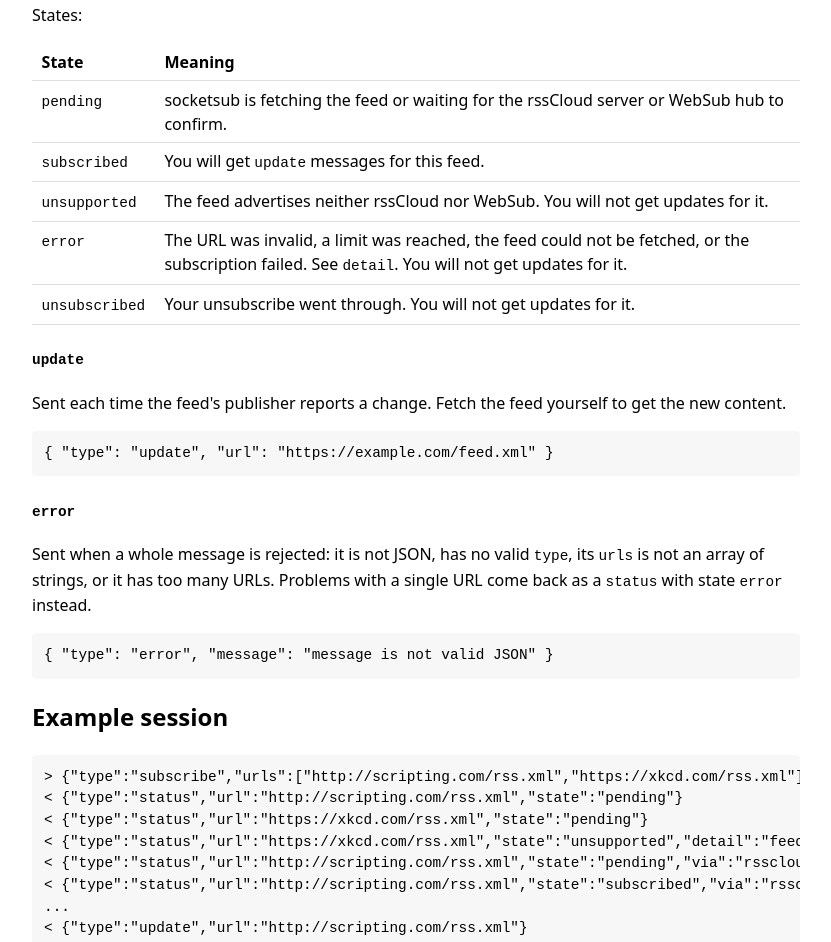
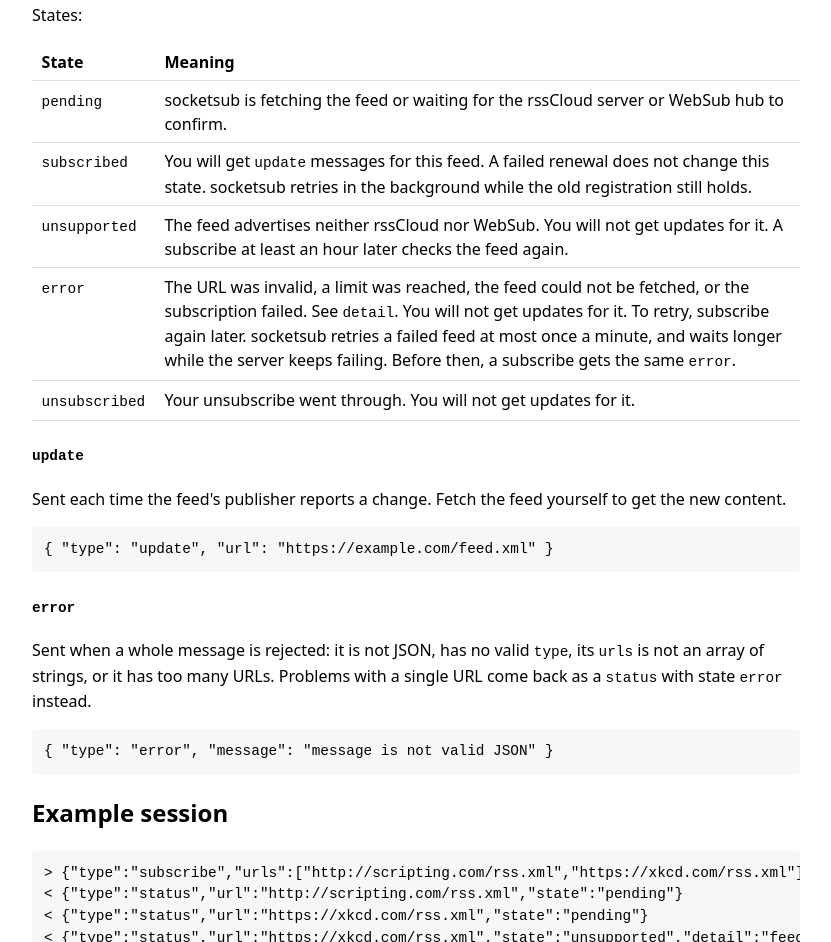
Before and after one commit to rsscloud/socketsub, a website: page public/docs.html in a window 1280 px wide. Shown: the part 1670-2612 px from the top of the page, without its empty margins (224-1055 px from the left). Drawn offline with Linux system fonts and the light colour scheme.

Commit message:
docs: describe backoff, renewal retries, and retrying dead feeds
Co-Authored-By: Claude Opus 5.5 <noreply@anthropic.com>

```diff
--- a/public/docs.html
+++ b/public/docs.html
@@ -169,13 +169,17 @@
                     <td><code>subscribed</code></td>
                     <td>
                         You will get <code>update</code> messages for this feed.
+                        A failed renewal does not change this state. socketsub
+                        retries in the background while the old registration
+                        still holds.
                     </td>
                 </tr>
                 <tr>
                     <td><code>unsupported</code></td>
                     <td>
                         The feed advertises neither rssCloud nor WebSub. You
-                        will not get updates for it.
+                        will not get updates for it. A subscribe at least an
+                        hour later checks the feed again.
                     </td>
                 </tr>
                 <tr>
@@ -183,7 +187,11 @@
                     <td>
                         The URL was invalid, a limit was reached, the feed could
                         not be fetched, or the subscription failed. See
-                        <code>detail</code>. You will not get updates for it.
+                        <code>detail</code>. You will not get updates for it. To
+                        retry, subscribe again later. socketsub retries a failed
+                        feed at most once a minute, and waits longer while the
+                        server keeps failing. Before then, a subscribe gets the
+                        same <code>error</code>.
                     </td>
                 </tr>
                 <tr>
```
Also changed, not shown: README.md.
